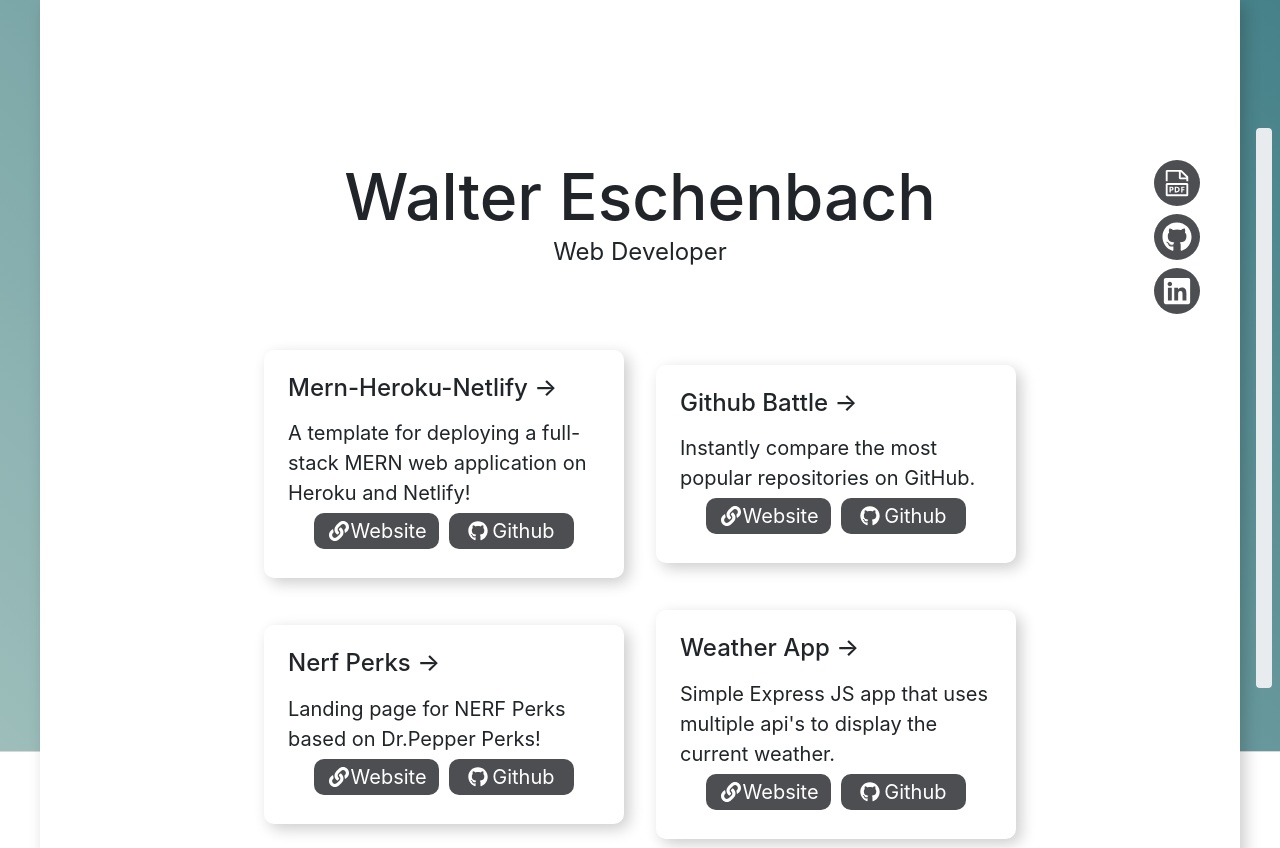
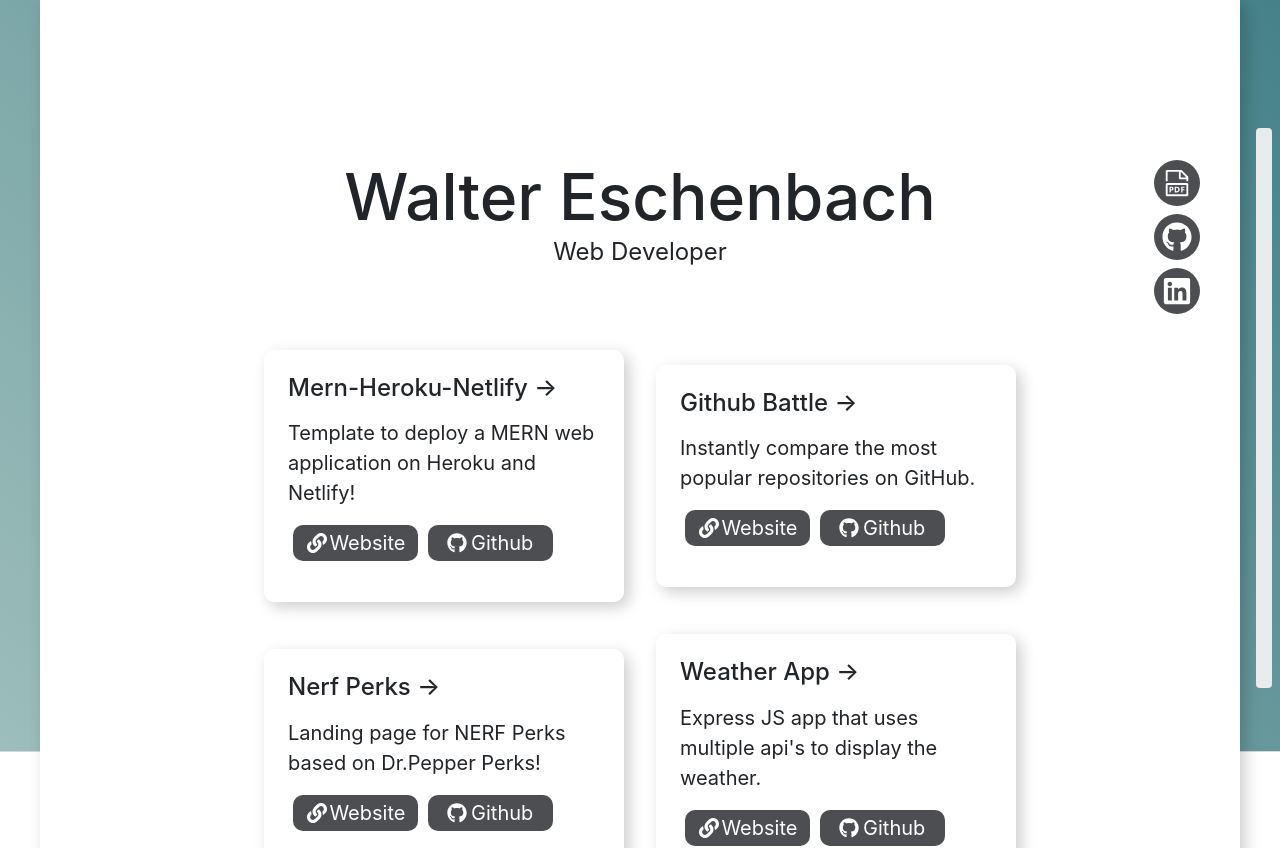
Before and after one commit to WalterEschenbach/portfolio2021, a Next.js app: page / in a window 1280 px wide. Shown: the top 848 px of the page. Built offline with nearby package versions, Linux system fonts and the light colour scheme.

Commit message:
button animation update

```diff
--- a/components/Project_Container.js
+++ b/components/Project_Container.js
@@ -6,7 +6,7 @@ const projects = [
     {
         link: "https://github.com/WalterEschenbach/mern-heroku-netlify",
         title: "Mern-Heroku-Netlify",
-        description: "A template for deploying a full-stack MERN web application on Heroku and Netlify!",
+        description: "Template to deploy a MERN web application on Heroku and Netlify!",
         icon: '/mern-icon.jpg',
         github: "https://github.com/WalterEschenbach/mern-heroku-netlify",
         tech: [
@@ -36,7 +36,7 @@ const projects = [
     {
         link: "https://esch-weather-app.herokuapp.com/",
         title: "Weather App",
-        description: 'Simple Express JS app that uses multiple api\'s to display the current weather.',
+        description: 'Express JS app that uses multiple api\'s to display the weather.',
         icon: '/weather-icon.png',
         github: "https://github.com/WalterEschenbach/weather-app",
         tech: [
--- a/styles/Home.module.css
+++ b/styles/Home.module.css
@@ -22,13 +22,13 @@ background-color: white;
 	box-shadow: 5px 5px 15px rgba(0, 0, 0, 0.2);
 	position: relative;
 }
-.projectDiv{
+.projectDiv {
 	display: flex;
 	flex-direction: column;
 	justify-content: center;
 	min-height: 74vh;
 }
-.downArrow{
+.downArrow {
 	margin-bottom: 20px;
 	cursor: pointer;
 }
@@ -40,9 +40,9 @@ position: relative;
 	display: flex;
 	justify-content: center;
 	align-items: center;
-  background: linear-gradient(45deg, #9dbebb,#468189);
+	background: linear-gradient(45deg, #9dbebb, #468189);
 }
-.footerMain{
+.footerMain {
 	max-width: 1200px;
 	background-color: #fff;
 	height: 100%;
@@ -51,7 +51,7 @@ position: relative;
 	align-items: center;
 	flex-grow: 100;
 }
-.footerMain p{
+.footerMain p {
 	display: flex;
 	justify-content: center;
 	align-items: center;
@@ -60,7 +60,7 @@ position: relative;
 .logo {
 	height: 1em;
 }
-.socials{
+.socials {
 	width: 100%;
 	display: flex;
 	flex-direction: column;
@@ -73,30 +73,30 @@ position: relative;
 	margin-right: 5rem;
 	top: 1rem;
 }
-.socialIconContainers{
-  margin-bottom: .5rem;
+.socialIconContainers {
+	margin-bottom: 0.5rem;
 	width: fit-content;
 	border-radius: 100%;
-  padding: .5rem;
+	padding: 0.5rem;
 	display: flex;
 	justify-content: center;
 	align-items: center;
 	height: fit-content;
-  background-color: #4C4E52;
+	background-color: #4c4e52;
+	transition: all 0.3s ease 0s;
 }
-.socialIcons{
+.socialIcons {
 	color: white;
 }
-.socialIconContainers:hover{
-  background: linear-gradient(45deg, #9dbebb,#468189);
+.socialIconContainers:hover {
+	background: linear-gradient(45deg, #9dbebb, #468189);
+	box-shadow: 0px 15px 20px rgba(73, 73, 73, 0.4);
+	transform: translateY(-7px);
 }
-.socialIcons:hover{
-
+.socialIcons:hover {
 }
 
-@media only screen and (max-width: 500px){
-.socialIcons{
-
+@media only screen and (max-width: 500px) {
+	.socialIcons {
 	}
-
 }
--- a/styles/Project.module.css
+++ b/styles/Project.module.css
@@ -18,12 +18,11 @@
 	border-radius: 10px;
 	transition: color 0.15s ease, border-color 0.15s ease;
 }
-  .cardTop{
+.cardTop {
 	display: flex;
 	flex-direction: row;
 	justify-content: space-between;
 }
-
 
 .card:hover,
 .card:active {
@@ -40,38 +39,41 @@
 	font-size: 1.25rem;
 	line-height: 1.5;
 }
-  .projectButtonContainer{
+.projectButtonContainer {
 	display: flex;
 	flex-direction: row;
-    justify-content: center;
+	justify-content: flex-start;
+	margin: 0.75rem 0;
 }
-  .projectButton{
+.projectButton {
 	display: flex;
 	flex-direction: row;
 	justify-content: center;
 	align-items: center;
 	border: none;
 	color: white;
-    background-color: #4C4E52;
+	background-color: #4c4e52;
 	border-radius: 10px;
 	width: 40%;
 	margin: 5px;
+	transition: all 0.3s ease 0s;
 }
-  .projectButton:hover{
-    background:  linear-gradient(45deg, #9dbebb,#468189);
+.projectButton:hover {
+	background: linear-gradient(45deg, #9dbebb, #468189);
+	box-shadow: 0px 15px 20px rgba(73, 73, 73, 0.4);
+	transform: translateY(-7px);
 }
-  .projectButton p{
+.projectButton p {
 	width: fit-content;
 }
-  .buttons{
+.buttons {
 	display: flex;
 	flex-direction: row;
 	justify-content: flex-end;
 	width: 100%;
 }
-
-
-
+@keyframes shade {
+}
 
 @media (max-width: 600px) {
 	.grid {
--- a/styles/Scroll.module.css
+++ b/styles/Scroll.module.css
@@ -1,5 +1,4 @@
-
-  .progressBar{
+.progressBar {
 	position: fixed;
 	transform: rotate(90deg);
 	right: -33vh;
@@ -8,4 +7,5 @@
 	height: 3px;
 	border-radius: 5px;
 	z-index: 9999;
+	background-color: "#4C4E52";
 }
```
Lines whose indentation alone changed are shown as unchanged.
